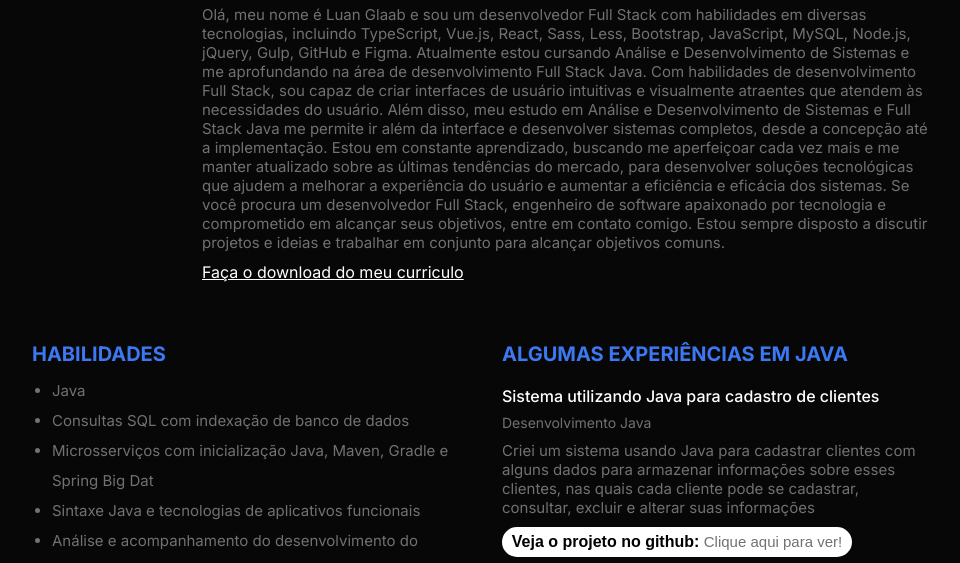
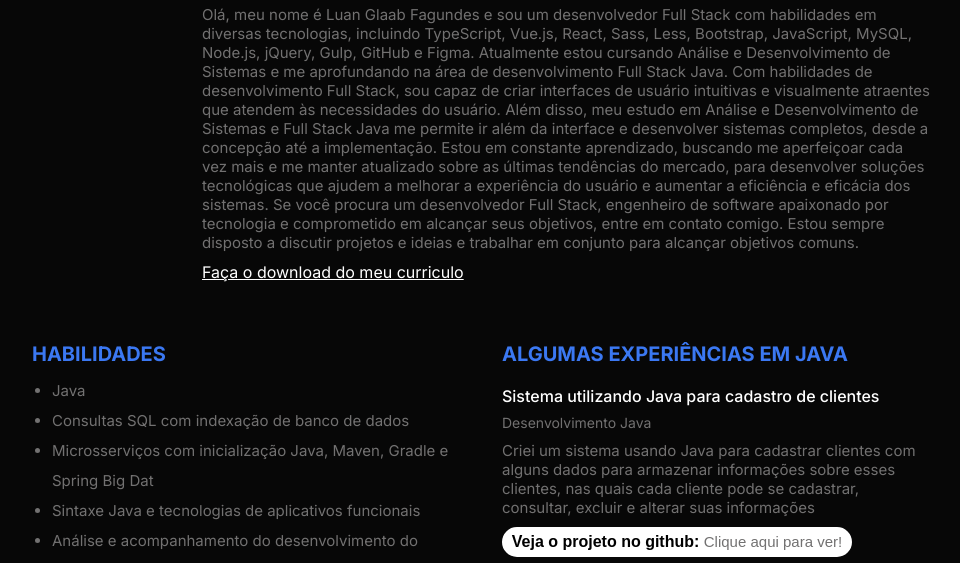
Before and after one commit to luangl/portfolio-l, a plain HTML site: page index.html in a window 1280 px wide. Shown: the part 200-763 px from the top of the page, without its empty margins (158-1118 px from the left). Drawn offline with nearby package versions, Linux system fonts and the light colour scheme.

Commit message:
Finalizado

```diff
--- a/index.html
+++ b/index.html
@@ -25,7 +25,7 @@
           </h1>
           <p class="profile_title">Desenvolvedor Full Stack Java</p>
           <p class="description profile_description">
-            Olá, meu nome é Luan Glaab e sou um desenvolvedor Full Stack com habilidades em diversas tecnologias, incluindo TypeScript, Vue.js, React, Sass, Less, Bootstrap, JavaScript, MySQL, Node.js, jQuery, Gulp, GitHub e Figma. Atualmente estou cursando Análise e Desenvolvimento de Sistemas e me aprofundando na área de desenvolvimento Full Stack Java. Com habilidades de desenvolvimento Full Stack, sou capaz de criar interfaces de usuário intuitivas e visualmente atraentes que atendem às necessidades do usuário. Além disso, meu estudo em Análise e Desenvolvimento de Sistemas e Full Stack Java me permite ir além da interface e desenvolver sistemas completos, desde a concepção até a implementação. Estou em constante aprendizado, buscando me aperfeiçoar cada vez mais e me manter atualizado sobre as últimas tendências do mercado, para desenvolver soluções tecnológicas que ajudem a melhorar a experiência do usuário e aumentar a eficiência e eficácia dos sistemas. Se você procura um desenvolvedor Full Stack, engenheiro de software apaixonado por tecnologia e comprometido em alcançar seus objetivos, entre em contato comigo. Estou sempre disposto a discutir projetos e ideias e trabalhar em conjunto para alcançar objetivos comuns.
+            Olá, meu nome é Luan Glaab Fagundes e sou um desenvolvedor Full Stack com habilidades em diversas tecnologias, incluindo TypeScript, Vue.js, React, Sass, Less, Bootstrap, JavaScript, MySQL, Node.js, jQuery, Gulp, GitHub e Figma. Atualmente estou cursando Análise e Desenvolvimento de Sistemas e me aprofundando na área de desenvolvimento Full Stack Java. Com habilidades de desenvolvimento Full Stack, sou capaz de criar interfaces de usuário intuitivas e visualmente atraentes que atendem às necessidades do usuário. Além disso, meu estudo em Análise e Desenvolvimento de Sistemas e Full Stack Java me permite ir além da interface e desenvolver sistemas completos, desde a concepção até a implementação. Estou em constante aprendizado, buscando me aperfeiçoar cada vez mais e me manter atualizado sobre as últimas tendências do mercado, para desenvolver soluções tecnológicas que ajudem a melhorar a experiência do usuário e aumentar a eficiência e eficácia dos sistemas. Se você procura um desenvolvedor Full Stack, engenheiro de software apaixonado por tecnologia e comprometido em alcançar seus objetivos, entre em contato comigo. Estou sempre disposto a discutir projetos e ideias e trabalhar em conjunto para alcançar objetivos comuns.
           </p>
           <a class="downloadBtn" href="./Currículo - Luan Glaab Fagundes.pdf" download="Luan-Glaab-Desenvolvedor-Curriculo.pdf">Faça o download do meu curriculo</a>
         </div>
```
